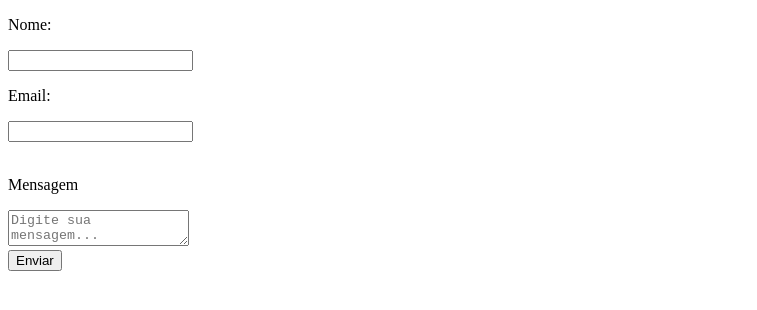
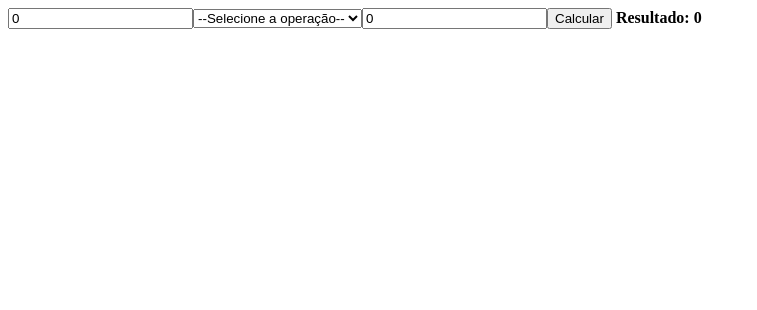
Before and after one commit to thePaulCode/cursoreact, a React (Create React App) app: page / in a window 1280 px wide. Shown: the top 310 px of the page, without its empty margins (0-757 px from the left). Built offline with nearby package versions, Linux system fonts and the light colour scheme.

Commit message:
Calculadora useState

```diff
--- a/src/App.tsx
+++ b/src/App.tsx
@@ -1,51 +1,67 @@
 import React, { FormEvent, useState } from "react";
 
 function App() {
+  const [primeiroNumero, setPrimeiroNumero] = useState<number>(0);
+  const [segundoNumero, setSegundoNumero] = useState<number>(0);
+  const [operacao, setOperacao] = useState("");
+  const [resultado, setResultado] = useState<number>(0);
 
-  const [nome, setNome] = useState("");
-  const [email, setEmail] = useState('');
-  const [mensagem, setMensagem] = useState('');
+  function handleSubmit(e: React.FormEvent) {
+    e.preventDefault();
+    switch (operacao) {
+      case "+":
+        setResultado(primeiroNumero + segundoNumero);
+        break;
+      case "-":
+        setResultado(primeiroNumero - segundoNumero);
+        break;
+      case "*":
+        setResultado(primeiroNumero * segundoNumero);
+        break;
+      case "/":
+        setResultado(primeiroNumero / segundoNumero);
+        break;
 
-  function handleSubmit(e: React.FormEvent){
-    e.preventDefault();
-    console.log(nome, email, mensagem);
+      default:
+        break;
+    }
   }
-
 
   return (
     <>
-      <form onSubmit={handleSubmit}>
-        <p>Nome:</p>
+      <form onSubmit={handleSubmit} action="">
         <input
-          type="text"
-          required
-          onChange={(e)=>{setNome(e.target.value)}}
-          value={nome}
+          type="number"
+          onChange={(e) => {
+            setPrimeiroNumero(e.target.valueAsNumber);
+          }}
+          value={primeiroNumero}
         />
-        <br />
-        <p>Email:</p>
-        <input
-          type="text"
-          required
-          onChange={(e)=>{setEmail(e.target.value)}}
-          value={email}
-        />
-
-        <br />
-        <br />
-        <p>Mensagem</p>
-        <textarea
-          required
+        <select
           name=""
           id=""
-          placeholder="Digite sua mensagem..."
-          onChange={(e)=>{setMensagem(e.target.value)}}
-
-        >{mensagem}</textarea>
-        <br />
-        <button type="submit">Enviar</button>
+          onChange={(e) => {
+            setOperacao(e.target.value);
+          }}
+          value={operacao}
+        >
+          <option value="">--Selecione a operação--</option>
+          <option value="+">+</option>
+          <option value="-">-</option>
+          <option value="/">/</option>
+          <option value="*">*</option>
+        </select>
+        <input
+          type="number"
+          name=""
+          id=""
+          onChange={(e) => {
+            setSegundoNumero(e.target.valueAsNumber);
+          }}
+          value={segundoNumero}
+        />
+        <button type="submit">Calcular</button> <b>Resultado: {resultado}</b>
       </form>
-
     </>
   );
 }
```
